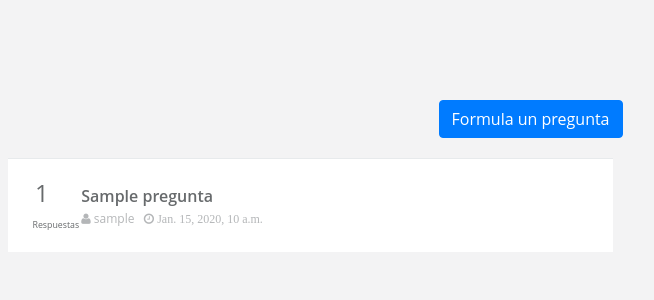
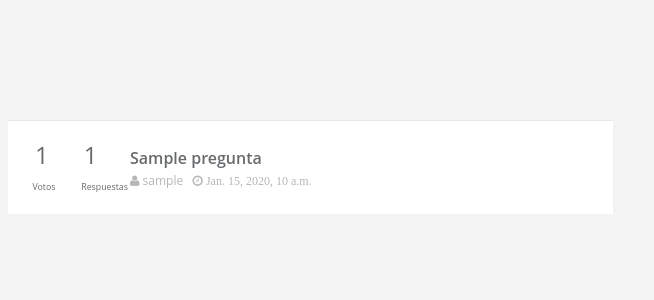
Before and after one commit to ydiazn/vocationQA, a Django app: page / in a window 1280 px wide. Shown: the top 300 px of the page, without its empty margins (330-984 px from the left). Run offline with Django 3.2, Linux system fonts and the light colour scheme; tables that the repository leaves empty hold one stand-in row (values such as "Sample post"); some libraries are stand-ins or nearby versions.

Commit message:
Visualizacion de la cantidad de votos positivos de las discusiones
En la pagina principal (listado de discusiones) ahora para cada discusion
se muestra la cantidad de votos favorables

 On branch index-page
 Changes to be committed:
	modified:   vocationQA/qa/admin.py
	new file:   vocationQA/qa/migrations/0003_auto_20200319_1619.py
	modified:   vocationQA/qa/models.py
	modified:   vocationQA/qa/templates/qa/discusion_list.html
	modified:   vocationQA/qa/views.py

```diff
--- a/vocationQA/qa/admin.py
+++ b/vocationQA/qa/admin.py
@@ -3,8 +3,8 @@ from . import models
 
 # Register your models here.
 class PreguntaAdmin(admin.ModelAdmin):
-    fields = ('titulo', 'autor', 'cuerpo', 'etiquetas')
-    list_display = ('id', 'slug', 'titulo', 'cuerpo', 'autor', 'created')
+    fields = ('titulo', 'autor', 'cuerpo', 'etiquetas', 'votos_positivos')
+    list_display = ('id', 'slug', 'titulo', 'votos_positivos', 'autor',)
 
 class RespuestaAdmin(admin.ModelAdmin):
     fields = ('autor', 'cuerpo', 'discusion', 'votos_positivos')
--- a/vocationQA/qa/models.py
+++ b/vocationQA/qa/models.py
@@ -40,7 +40,7 @@ class Publicacion(TimeStampedModel):
         to=settings.AUTH_USER_MODEL, on_delete=models.CASCADE)
 
 
-class Pregunta(Publicacion):
+class Pregunta(ContarVotos, Publicacion):
     titulo = models.CharField(max_length=150)
     discusion = models.OneToOneField(
         Discusion, on_delete=models.CASCADE)
--- a/vocationQA/qa/templates/qa/discusion_list.html
+++ b/vocationQA/qa/templates/qa/discusion_list.html
@@ -4,9 +4,6 @@
 <link rel="stylesheet" href="{% static 'css/preguntas.css' %}"/>
 {% endblock css %}
 {% block body%}
-<div class="text-right">
-    <a href="" class="btn btn-primary">Formula un pregunta</a>
-</div>
 <div class="row">
     <div class="col-lg-12">
         <div class="discusion-wrapper">
@@ -15,11 +12,17 @@
                 <div class="row">
                     <div class="col-lg-1">
                         <div class="text-center">
+                            <h4>{{ discusion.pregunta.votos_positivos }}</h4>
+                            <small>Votos</small>
+                        </div>
+                    </div>
+                    <div class="col-lg-1">
+                        <div class="text-center">
                             <h4>{{ discusion.respuestas__count }}</h4>
                             <small>Respuestas</small>
                         </div>
                     </div>
-                    <div class="col-lg-11">
+                    <div class="col-lg-10">
                         <a class="discusion-titulo" href="#">
                             {{ discusion.pregunta.titulo }}
                         </a>
--- a/vocationQA/qa/views.py
+++ b/vocationQA/qa/views.py
@@ -7,14 +7,13 @@
 # from django.shortcuts import get_object_or_404
 # from django.contrib.auth.mixins import LoginRequiredMixin
 # from django.contrib.auth.decorators import login_required
-from django.db.models import Count
+from django.db.models import Count, Sum
 from django.views.generic.list import ListView
 
 from . import models
 
 
 class IndexView(ListView):
-    model = models.Discusion
 
     def get_queryset(self):
         queryset = models.Discusion.objects.annotate(
@@ -22,109 +21,3 @@ class IndexView(ListView):
         )
         queryset = queryset.select_related('pregunta')
         return queryset
-
-
-# Create your views here.
-# class QuestionListView(ListView):
-#     template_name = 'qa/questions.html'
-#     model = models.Question
-
-
-# class QuestionCreateView(LoginRequiredMixin, CreateView):
-#     form_class = forms.QuestionForm
-#     template_name = 'qa/ask.html'
-
-#     '''
-#     view.get_initial() => dict: get_initial method redefinition
-#     for setting question form user to authenticated user
-#     '''
-#     def get_initial(self):
-#         return {
-#             'user': self.request.user.id
-#         }
-
-
-# class QuestionDetailView(DetailView):
-#     model = models.Question
-#     template_name = 'qa/detail.html'
-#     query_pk_and_slug = True
-
-#     # forms
-#     accept_answer_form = forms.AnswerAceptanceForm(initial={'accepted': True})
-#     reject_answer_form = forms.AnswerAceptanceForm(initial={'accepted': False})
-
-#     def get_answers(self):
-#         '''
-#         view.get_answer(question) => queryset: return all answers
-#         of question
-#         '''
-#         return self.object.answer_set.all()
-
-#     def get_context_data(self, **kwargs):
-#         '''
-#         view.get_context_data(...) => dict: get_context_data
-#         redefinition to add extra data needed.
-#         '''
-#         context = super().get_context_data(**kwargs)
-#         answers = self.get_answers()
-#         can_accept_answer = self.object.user_can_accept_answer(self.request.user)
-
-#         context.update({
-#             'answers': answers,
-#             'can_accept_answer': can_accept_answer,
-#         })
-#         # Only send create answer form if user is authenticated
-#         if self.request.user.is_authenticated:
-#             context.update({
-#                 'create_answer_form': forms.AnswerQuestionForm()
-#             })
-#         # Only send forms if user can accept and reject answers
-#         if can_accept_answer:
-#             context.update({
-#                 'accept_answer_form': self.accept_answer_form,
-#                 'reject_answer_form': self.reject_answer_form,
-#             })
-
-#         return context
-
-
-# @login_required
-# def acceptance_answer(request, pk, slug):
-#     answer = get_object_or_404(models.Answer, pk=pk, slug=slug)
-#     question = answer.question
-
-#     if request.method == 'POST':
-#         form = forms.AnswerAceptanceForm(request.POST, instance=answer)
-#         form.save()
-#         return http.HttpResponseRedirect(
-#             reverse(
-#                 'qa:detail',
-#                 kwargs={'pk': question.pk, 'slug': question.slug}
-#             )
-#         )
-#     else:
-#         return http.HttpResponseNotAllowed(['GET'])
-
-
-# @login_required
-# # def reply(request, pk, slug):
-    # question = get_object_or_404(models.Question, pk=pk, slug=slug)
-
-    # if request.method == 'POST':
-    #     form = forms.AnswerQuestionForm(request.POST)
-    #     if form.is_valid():
-    #         answer = form.save(commit=False)
-    #         answer.user = request.user
-    #         answer.question = question
-    #         answer.save()
-
-    #         return http.HttpResponseRedirect(
-    #             reverse(
-    #                 'qa:detail',
-    #                 kwargs={'pk': question.pk, 'slug': question.slug}
-    #             )
-    #         )
-    #     else:
-    #         return http.HttpResponseForbidden()
-    # else:
-    #     return http.HttpResponseNotAllowed(['GET'])
```
Also changed, not shown: vocationQA/qa/migrations/0003_auto_20200319_1619.py (added).
